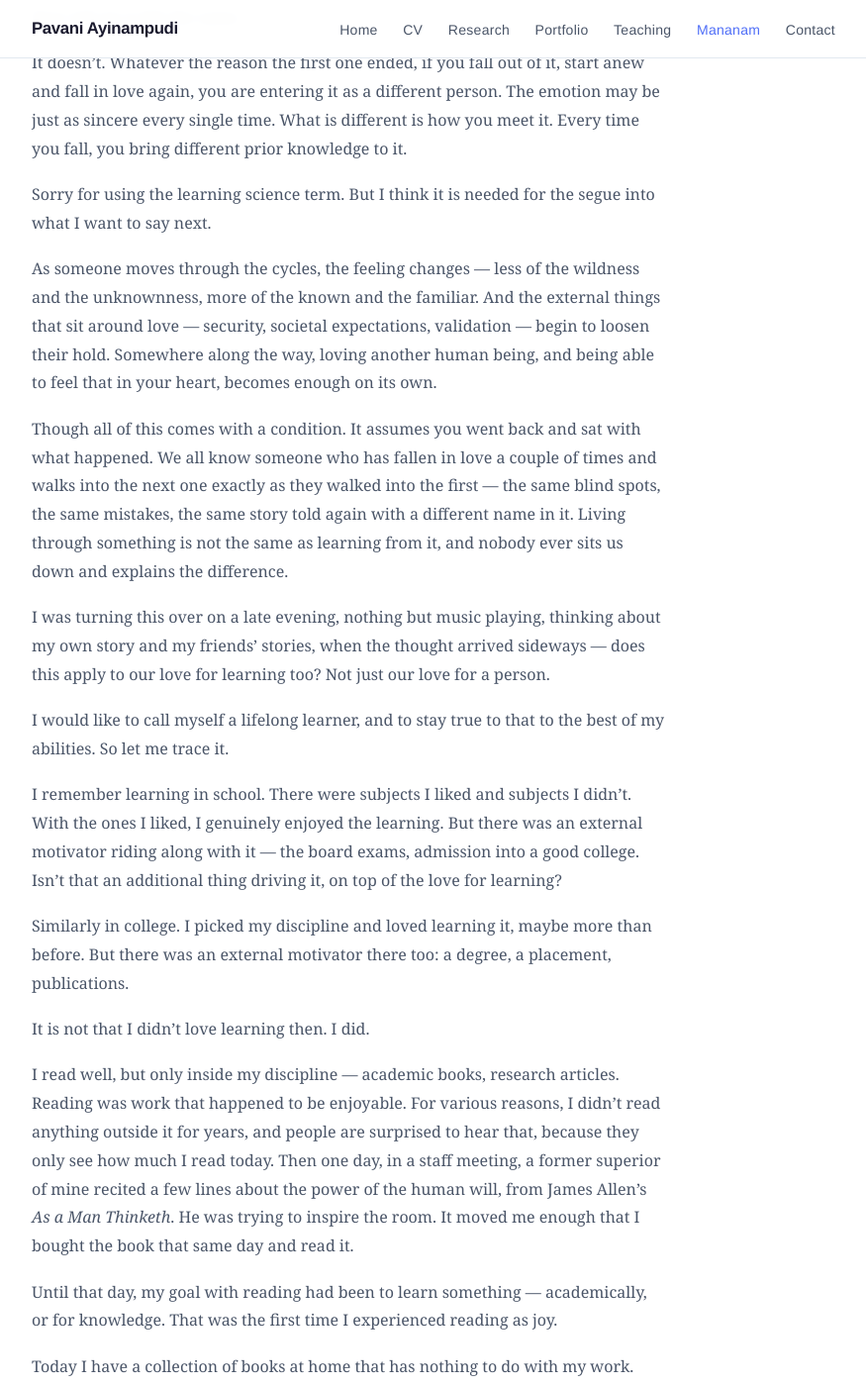
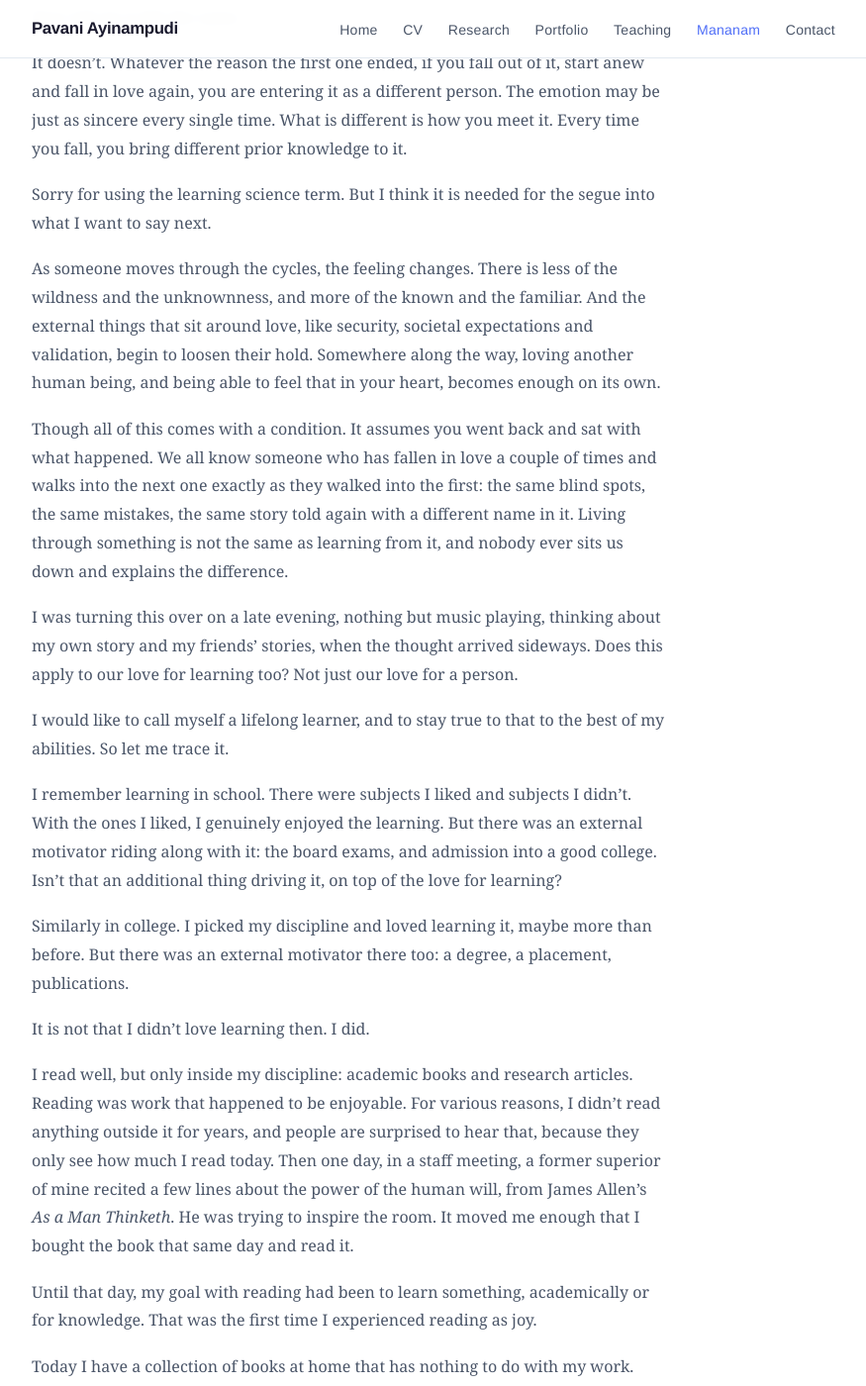
Before and after one commit to pavaniasn/pavaniasn.github.io, a Jekyll site: the page built from _mananam/2026-09-25-learning-to-love-and-loving-to-learn.md, in a window 1280 px wide and 1400 px high, scrolled down 353 px. Shown: the whole window at 99% size, without its empty margins (202-1077 px from the left). Built offline with Jekyll 4.4.1, drawn with Linux system fonts in a browser that asks for light colours; some of the changed text lies outside the part shown.

Commit message:
Remove em dashes from "Learning to Love and Loving to Learn"
Co-Authored-By: Claude Opus 5.5 <noreply@anthropic.com>

```diff
--- a/_mananam/2026-09-25-learning-to-love-and-loving-to-learn.md
+++ b/_mananam/2026-09-25-learning-to-love-and-loving-to-learn.md
@@ -22,28 +22,25 @@ different prior knowledge to it.
 Sorry for using the learning science term. But I think it is needed for the segue into what I
 want to say next.
 
-As someone moves through the cycles, the feeling changes — less of the wildness and the
-unknownness, more of the known and the familiar. And the external things that sit around
-love — security, societal expectations, validation — begin to loosen their hold. Somewhere
+As someone moves through the cycles, the feeling changes. There is less of the wildness and the unknownness, and more of the known and the familiar. And the external things that sit around love, like security, societal expectations and validation, begin to loosen their hold. Somewhere
 along the way, loving another human being, and being able to feel that in your heart, becomes
 enough on its own.
 
 Though all of this comes with a condition. It assumes you went back and sat with what happened.
 We all know someone who has fallen in love a couple of times and walks into the next one
-exactly as they walked into the first — the same blind spots, the same mistakes, the same story
+exactly as they walked into the first: the same blind spots, the same mistakes, the same story
 told again with a different name in it. Living through something is not the same as learning
 from it, and nobody ever sits us down and explains the difference.
 
 I was turning this over on a late evening, nothing but music playing, thinking about my own
-story and my friends' stories, when the thought arrived sideways — does this apply to our love
+story and my friends' stories, when the thought arrived sideways. Does this apply to our love
 for learning too? Not just our love for a person.
 
 I would like to call myself a lifelong learner, and to stay true to that to the best of my
 abilities. So let me trace it.
 
 I remember learning in school. There were subjects I liked and subjects I didn't. With the ones
-I liked, I genuinely enjoyed the learning. But there was an external motivator riding along with
-it — the board exams, admission into a good college. Isn't that an additional thing driving it,
+I liked, I genuinely enjoyed the learning. But there was an external motivator riding along with it: the board exams, and admission into a good college. Isn't that an additional thing driving it,
 on top of the love for learning?
 
 Similarly in college. I picked my discipline and loved learning it, maybe more than before. But
@@ -51,33 +48,31 @@ there was an external motivator there too: a degree, a placement, publications.
 
 It is not that I didn't love learning then. I did.
 
-I read well, but only inside my discipline — academic books, research articles. Reading was
+I read well, but only inside my discipline: academic books and research articles. Reading was
 work that happened to be enjoyable. For various reasons, I didn't read anything outside it for
 years, and people are surprised to hear that, because they only see how much I read today.
 Then one day, in a staff meeting, a former superior of mine recited a few lines about the power
 of the human will, from James Allen's *As a Man Thinketh*. He was trying to inspire the room.
 It moved me enough that I bought the book that same day and read it.
 
-Until that day, my goal with reading had been to learn something — academically, or for
-knowledge. That was the first time I experienced reading as joy.
+Until that day, my goal with reading had been to learn something, academically or for knowledge. That was the first time I experienced reading as joy.
 
 Today I have a collection of books at home that has nothing to do with my work. Nothing at all.
 
 But that did not happen overnight. Somewhere in those years, what I was after stopped being
 information and knowledge; it became the act of reading itself. It took years of reflection to
-get there — working out my own style, what I like, what inspires me, whose writing moves me
+get there, working out my own style, what I like, what inspires me, whose writing moves me
 most. I no longer go by anybody's recommendations. I have my own taste now, and I curate my own
 library. Nobody taught me how to do that either.
 
 And what I love about them now is not only what I take away from them. It is the beauty of
-human thought itself — that a person was able to build something like this in their mind, and
+human thought itself: that a person was able to build something like this in their mind, and
 then put it out in language this good. It could be anything. Poetry. Science. A piece on where
 technology is going. Somebody's take on geopolitics. The idea that this thought was processed
-in a human mind and came out like *this* — that is sheer joy for me.
+in a human mind and came out like *this*. That is sheer joy for me.
 
 Now there is no external motivator. Well, maybe except for the research articles and policy
-reports I read for work now and then. But the rest of my reading, the one outside work, has
-none — no degree, no placement, no publication. And surprisingly, it is the one I enjoy the
+reports I read for work now and then. But the rest of my reading, the one outside work, has none: no degree, no placement, no publication. And surprisingly, it is the one I enjoy the
 most. Just like the relationships I hold today, where loving itself is enough.
 
 I am not saying external motivators are bad, or that what I had in school and college was a
@@ -110,7 +104,7 @@ experience.
 
 ---
 
-*P.S. — Everything above is a personal opinion, and I would ask you not to read it as a
+*P.S. Everything above is a personal opinion, and I would ask you not to read it as a
 universal claim. In education we have known for centuries that one size does not fit all. If
 that is true for matters of the mind, I would not expect it to be any truer for matters of the
 heart.* :)
```
Also changed, not shown: other parts of _mananam/2026-09-25-learning-to-love-and-loving-to-learn.md (+1 -2 lines).
